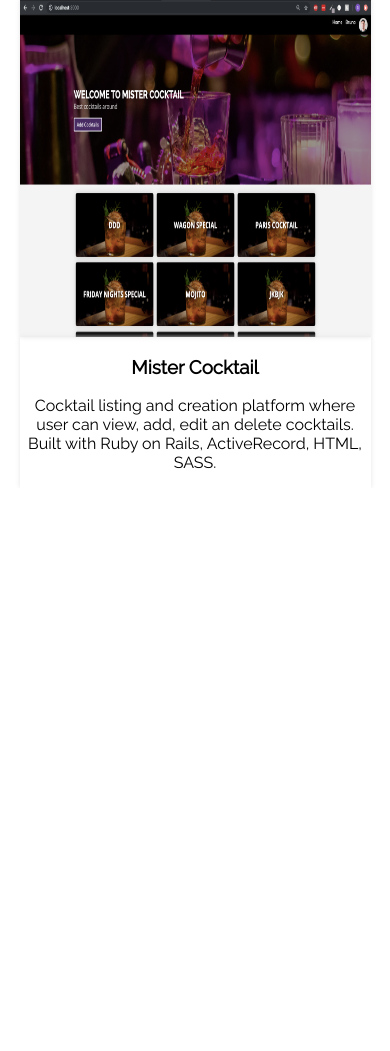
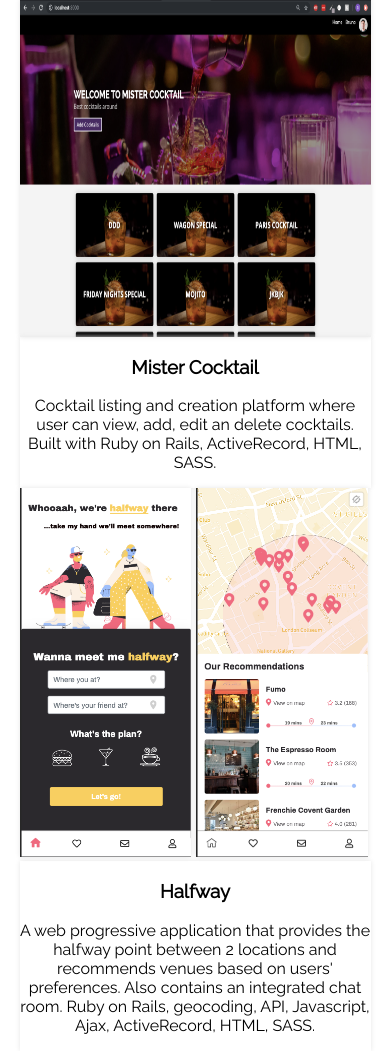
Before and after one commit to badenis19/my-portofolio, a PHP site: page / in a window 390 px wide. Shown: the part 2391-3442 px from the top of the page. Before the commit the page ends 2860 px from the top, so only its background shows below. Run offline with PHP 8.4, Linux system fonts and the light colour scheme; some libraries are stand-ins or nearby versions.

Commit message:
portofolio change on halfway part working

```diff
--- a/css/style.css
+++ b/css/style.css
@@ -422,7 +422,6 @@ body {
 
 #bottom .main-work .work-bottom {
   width: 90vw;
-  height: 40vh;
   display: -webkit-box;
   display: -ms-flexbox;
   display: flex;
@@ -436,7 +435,6 @@ body {
 
 #bottom .main-work .work-bottom .work-bottom-container {
   width: 80%;
-  height: 90%;
   margin: 0;
   display: -webkit-box;
   display: -ms-flexbox;
@@ -450,7 +448,6 @@ body {
 }
 
 #bottom .main-work .work-bottom .work-bottom-container .mob-description {
-  height: 95%;
   width: 30%;
   -webkit-box-shadow: 0 0 5px #e6e6e6;
           box-shadow: 0 0 5px #e6e6e6;
@@ -461,8 +458,7 @@ body {
 }
 
 #bottom .main-work .work-bottom .mob-image {
-  width: 15%;
-  height: 95%;
+  width: 49%;
   -webkit-box-shadow: 0 0 5px #e6e6e6;
           box-shadow: 0 0 5px #e6e6e6;
   -o-object-fit: cover;
@@ -732,7 +728,6 @@ body {
   }
   #bottom .main-work .work-bottom {
     width: 90vw;
-    height: 40vh;
     display: -webkit-box;
     display: -ms-flexbox;
     display: flex;
@@ -742,14 +737,19 @@ body {
     -webkit-box-align: center;
         -ms-flex-align: center;
             align-items: center;
+    padding-top: 664px;
   }
   #bottom .main-work .work-bottom .work-bottom-container {
-    width: 80%;
+    width: 100%;
     height: 90%;
     margin: 0;
     display: -webkit-box;
     display: -ms-flexbox;
     display: flex;
+    -webkit-box-orient: vertical;
+    -webkit-box-direction: reverse;
+        -ms-flex-direction: column-reverse;
+            flex-direction: column-reverse;
     -webkit-box-pack: justify;
         -ms-flex-pack: justify;
             justify-content: space-between;
@@ -758,21 +758,39 @@ body {
             align-items: center;
   }
   #bottom .main-work .work-bottom .work-bottom-container .mob-description {
-    height: 95%;
-    width: 30%;
+    width: 100%;
     -webkit-box-shadow: 0 0 5px #e6e6e6;
             box-shadow: 0 0 5px #e6e6e6;
   }
   #bottom .main-work .work-bottom .work-bottom-container .mob-description p, #bottom .main-work .work-bottom .work-bottom-container .mob-description h3 {
     text-align: center;
   }
-  #bottom .main-work .work-bottom .mob-image {
+  #bottom .main-work .work-bottom .images-halfway {
+    border: 1px solid red;
+    display: -webkit-box;
+    display: -ms-flexbox;
+    display: flex;
+    -webkit-box-pack: safe;
+        -ms-flex-pack: safe;
+            justify-content: safe;
+    height: 100%;
+  }
+  #bottom .main-work .work-bottom .images-halfway .mob-image {
     width: 15%;
-    height: 95%;
     -webkit-box-shadow: 0 0 5px #e6e6e6;
             box-shadow: 0 0 5px #e6e6e6;
     -o-object-fit: cover;
        object-fit: cover;
   }
 }
+
+.desktop-only {
+  display: none;
+}
+
+@media (min-width: 900px) {
+  .desktop-only {
+    display: block;
+  }
+}
 /*# sourceMappingURL=style.css.map */
--- a/css/style.scss
+++ b/css/style.scss
@@ -348,7 +348,7 @@ body {
 
         .work-bottom {
             width: 90vw;
-            height: 40vh;
+            // height: 40vh;
             // border: 2px solid green;
             display: flex;
             justify-content: center;
@@ -358,14 +358,14 @@ body {
             .work-bottom-container {
                 // border: 2px solid red;
                 width: 80%;
-                height: 90%;
+                // height: 90%;
                 margin: 0;
                 display: flex;
                 justify-content: space-between ;
                 align-items: center;
 
                 .mob-description {
-                    height: 95%;
+                    // height: 95%;
                     width: 30%;
                     // border: 2px solid black;
                     box-shadow: 0 0 5px rgb(230,230,230);
@@ -377,8 +377,8 @@ body {
             }
 
             .mob-image {
-                width: 15%;
-                height: 95%;
+                width: 49%;
+                // height: 95%;
                 // border: 2px solid black;
                 box-shadow: 0 0 5px rgb(230,230,230);
                 object-fit: cover;
@@ -626,25 +626,26 @@ body {
 
             .work-bottom {
                 width: 90vw;
-                height: 40vh;
+                // height: 40vh;
                 // border: 2px solid green;
                 display: flex;
                 justify-content: center;
                 align-items: center;
+                padding-top: 664px;
                 // padding-bottom: 3px;
 
                 .work-bottom-container {
                     // border: 2px solid red;
-                    width: 80%;
+                    width:100%;
                     height: 90%;
                     margin: 0;
                     display: flex;
+                    flex-direction: column-reverse;
                     justify-content: space-between ;
                     align-items: center;
 
                     .mob-description {
-                        height: 95%;
-                        width: 30%;
+                        width: 100%;
                         // border: 2px solid black;
                         box-shadow: 0 0 5px rgb(230,230,230);
 
@@ -654,19 +655,32 @@ body {
                     }
                 }
 
-                .mob-image {
-                    width: 15%;
-                    height: 95%;
-                    // border: 2px solid black;
-                    box-shadow: 0 0 5px rgb(230,230,230);
-                    object-fit: cover;
+                .images-halfway {
+                    border: 1px solid red;
+                    display: flex;
+                    justify-content: safe;
+                    height: 100%;
+
+                    .mob-image {
+                        width: 15%;
+                        // height: 95%;
+                        // border: 2px solid black;
+                        box-shadow: 0 0 5px rgb(230,230,230);
+                        object-fit: cover;
+                    }
                 }
+
             }
         }
     }
+  }
 
+  .desktop-only {
+    display: none;
+  }
 
-
-
-
+  @media(min-width: 900px) {
+    .desktop-only {
+      display: block;
+    }
   }
--- a/index.html
+++ b/index.html
@@ -14,7 +14,7 @@
 <body>
     <div class="main">
         <div class="navbar">
-            <div class="links" >
+            <div class="links">
                 <div><a href="#top">Home</a></div>
                 <div> <a href="#middle">About</a></div>
                 <div><a href="#bottom">Portofolio</a></div>
@@ -44,7 +44,8 @@
 
                 <div class="container-bottom-part">
                     <div class="contact-me">
-                        <span><a href="https://www.linkedin.com/in/brunoadenis/" target="#"><i class="fab fa-linkedin"></i></a></span>
+                        <span><a href="https://www.linkedin.com/in/brunoadenis/" target="#"><i
+                                    class="fab fa-linkedin"></i></a></span>
                         <span><a href="mailto:adenis.bruno@hotmail.com"><i class="fas fa-envelope"></i></a></span>
                         <span><a href="https://github.com/badenis19" target="#"><i class="fab fa-github"></i></a></span>
                     </div>
@@ -57,7 +58,8 @@
         <div id="middle">
             <h2>About</h2>
             <div class="about">
-                <p>My name is Bruno ADENIS, I am french ambitious, bilingual and fast learning Full-Stack Developer with 4+ years experience working
+                <p>My name is Bruno ADENIS, I am french ambitious, bilingual and fast learning Full-Stack Developer with
+                    4+ years experience working
                     as a technical engineer in the Fintech and Audio-Visual industry. My passion for technology and my
                     desire to build my own product one day motivated me to start a new career as a developer.
                     Having completed the #1 web development Bootcamp in the world, Le Wagon, I am actively looking for
@@ -146,17 +148,21 @@
                         </div>
                     </div>
                 </div>
-                <!-- <div class="work-bottom">
+                <div class="work-bottom">
                     <div class="work-bottom-container">
                         <div class="mob-description">
                             <h3>Halfway</h3>
-                            <p>A web progressive application that provides the halfway point between 2 locations and recommends venues based on users' preferences. Also contains an integrated chat room. Ruby on Rails, geocoding, API, Javascript, Ajax, ActiveRecord, HTML, SASS.</p>
+                            <p>A web progressive application that provides the halfway point between 2 locations and
+                                recommends venues based on users' preferences. Also contains an integrated chat room.
+                                Ruby on Rails, geocoding, API, Javascript, Ajax, ActiveRecord, HTML, SASS.</p>
                         </div>
-                        <img class="mob-image" src="./images/Halfway/home.png"alt="">
-                        <img class="mob-image" src="./images/Halfway/index.png"alt="">
-                        <img class="mob-image" src="./images/Halfway/show.png"alt="">
-                        <img class="mob-image" src="./images/Halfway/chat.png"alt="">
-                </div> -->
+                        <div class="images">
+                            <img class="mob-image" src="./images/Halfway/home.png" alt="">
+                            <img class="mob-image" src="./images/Halfway/index.png" alt="">
+                            <img class="mob-image desktop-only" src="./images/Halfway/show.png" alt="">
+                            <img class="mob-image desktop-only" src="./images/Halfway/chat.png" alt="">
+                        </div>
+                    </div>
                 </div>
             </div>
         </div>
```
Also changed, not shown: 1 other file. Lines whose indentation alone changed are shown as unchanged.
